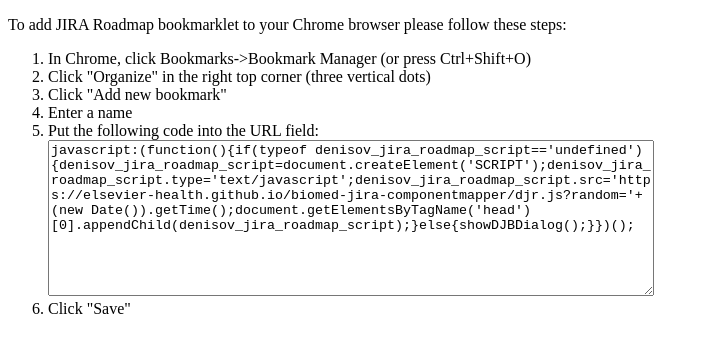
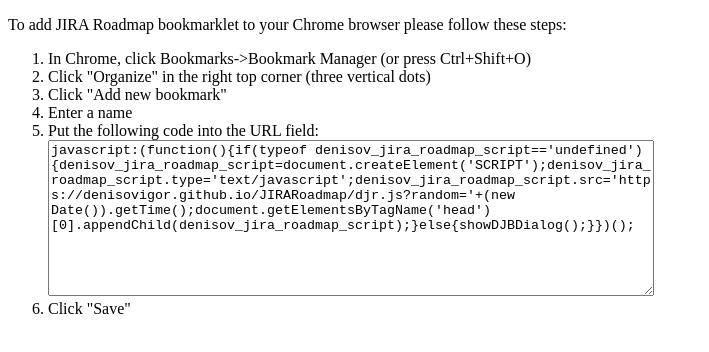
Before and after one commit to DenisovIgor/JIRARoadmap, a plain HTML site: page index.html in a window 1280 px wide. Shown: the whole page, without its empty margins (0-709 px from the left). Drawn offline with Linux system fonts and the light colour scheme.

Commit message:
Update index.html

```diff
--- a/index.html
+++ b/index.html
@@ -12,7 +12,7 @@
       <li>Click "Add new bookmark"</li>
       <li>Enter a name</li>
       <li>Put the following code into the URL field:<br>
-        <textarea style="width: 600px; height: 150px">javascript:(function(){if(typeof denisov_jira_roadmap_script=='undefined'){denisov_jira_roadmap_script=document.createElement('SCRIPT');denisov_jira_roadmap_script.type='text/javascript';denisov_jira_roadmap_script.src='https://elsevier-health.github.io/biomed-jira-componentmapper/djr.js?random='+(new Date()).getTime();document.getElementsByTagName('head')[0].appendChild(denisov_jira_roadmap_script);}else{showDJBDialog();}})();</textarea>
+        <textarea style="width: 600px; height: 150px">javascript:(function(){if(typeof denisov_jira_roadmap_script=='undefined'){denisov_jira_roadmap_script=document.createElement('SCRIPT');denisov_jira_roadmap_script.type='text/javascript';denisov_jira_roadmap_script.src='https://denisovigor.github.io/JIRARoadmap/djr.js?random='+(new Date()).getTime();document.getElementsByTagName('head')[0].appendChild(denisov_jira_roadmap_script);}else{showDJBDialog();}})();</textarea>
       </li>
       <li>Click "Save"</li>
     </ol>
```
